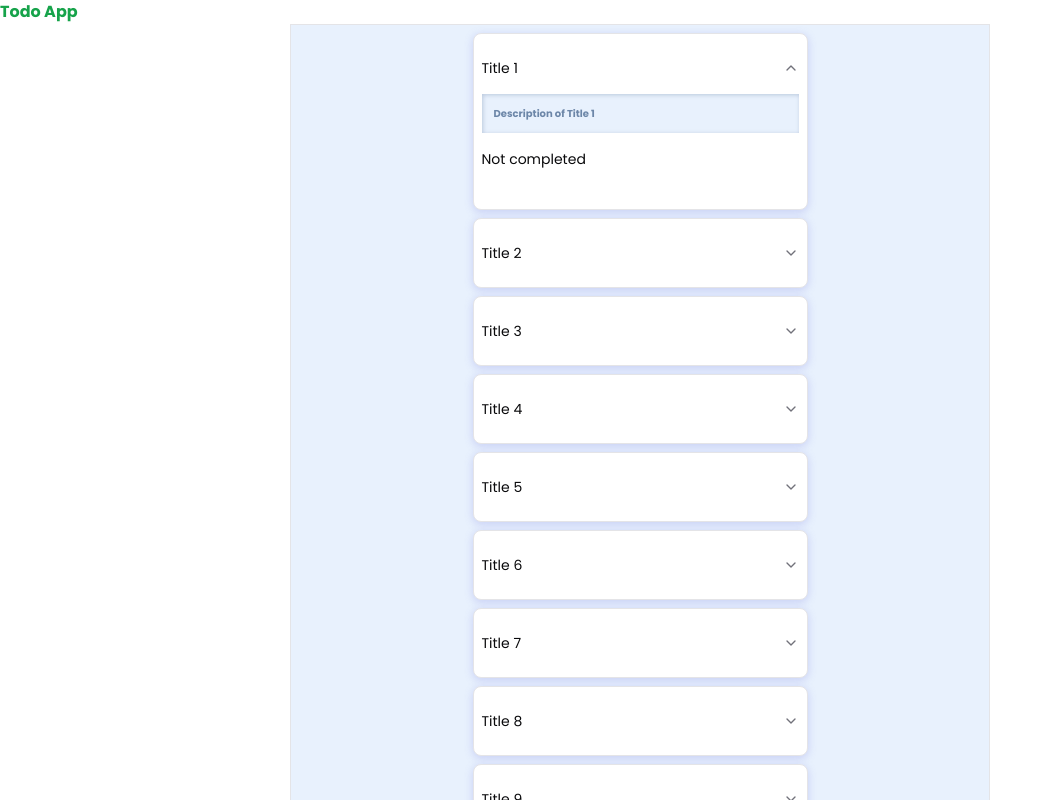
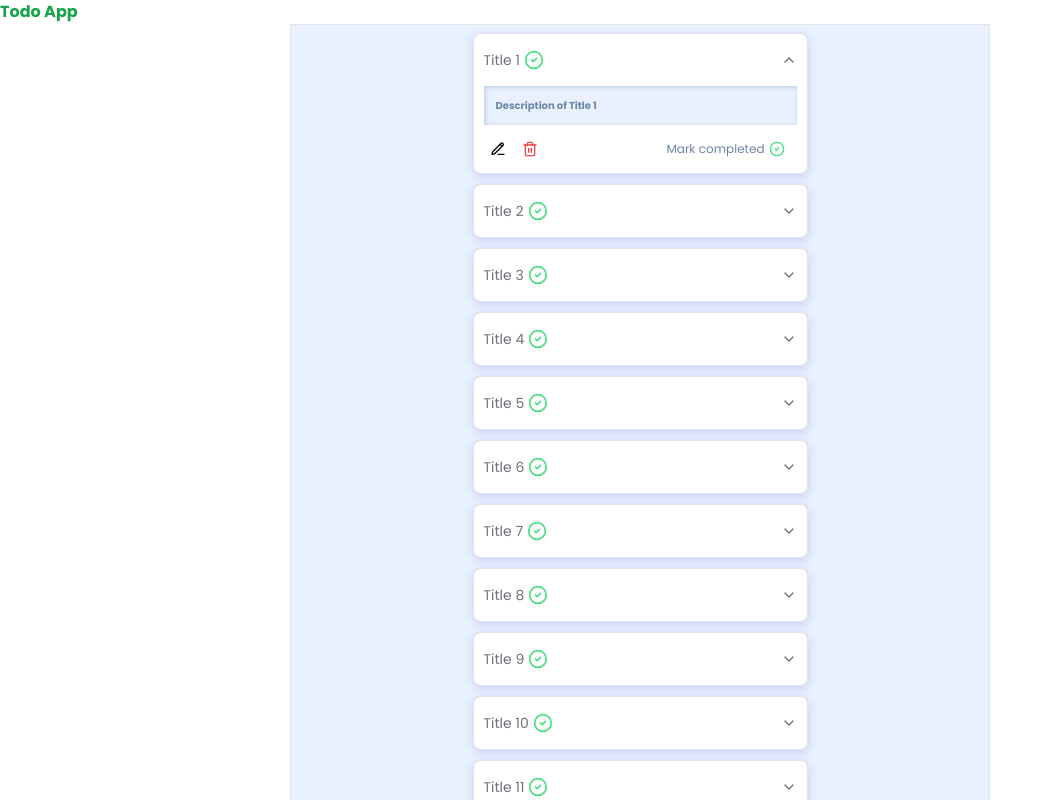
Before and after one commit to temoabb/sqlite-react, a React (Vite) app in the folder frontend/: page /tasks in a window 1280 px wide. Both pictures are taken after a click on the button "Title 1". Shown: the top 800 px of the page, without its empty margins (0-1053 px from the left). Built offline with nearby package versions, Linux system fonts and the light colour scheme.

Commit message:
Add Button from shadcn and create card actions toolbar component

```diff
--- a/frontend/package.json
+++ b/frontend/package.json
@@ -12,6 +12,7 @@
   "dependencies": {
     "@fontsource/poppins": "^5.1.1",
     "@radix-ui/react-accordion": "^1.2.2",
+    "@radix-ui/react-slot": "^1.1.1",
     "class-variance-authority": "^0.7.1",
     "clsx": "^2.1.1",
     "lucide-react": "^0.469.0",
--- a/frontend/src/App.tsx
+++ b/frontend/src/App.tsx
@@ -6,7 +6,7 @@ function App() {
   return (
     <>
       <h1 className="text-green-600 font-bold">Todo App</h1>
-      <div className="bg-[#E8F1FD] flex flex-col items-center py-2 gap-y-2 border max-w-[700px] mx-auto px-10">
+      <div className="bg-[#E8F1FD] flex flex-col items-center py-2 gap-y-2.5 border max-w-[700px] mx-auto px-10">
         <TasksList completed tasks={TASKS} />
       </div>
     </>
--- /dev/null
+++ b/frontend/src/components/ui/button.tsx
@@ -0,0 +1,57 @@
+import * as React from "react"
+import { Slot } from "@radix-ui/react-slot"
+import { cva, type VariantProps } from "class-variance-authority"
+
+import { cn } from "@/lib/utils"
+
+const buttonVariants = cva(
+  "inline-flex items-center justify-center gap-2 whitespace-nowrap rounded-md text-sm font-medium transition-colors focus-visible:outline-none focus-visible:ring-1 focus-visible:ring-ring disabled:pointer-events-none disabled:opacity-50 [&_svg]:pointer-events-none [&_svg]:size-4 [&_svg]:shrink-0",
+  {
+    variants: {
+      variant: {
+        default:
+          "bg-primary text-primary-foreground shadow hover:bg-primary/90",
+        destructive:
+          "bg-destructive text-destructive-foreground shadow-sm hover:bg-destructive/90",
+        outline:
+          "border border-input bg-background shadow-sm hover:bg-accent hover:text-accent-foreground",
+        secondary:
+          "bg-secondary text-secondary-foreground shadow-sm hover:bg-secondary/80",
+        ghost: "hover:bg-accent hover:text-accent-foreground",
+        link: "text-primary underline-offset-4 hover:underline",
+      },
+      size: {
+        default: "h-9 px-4 py-2",
+        sm: "h-8 rounded-md px-3 text-xs",
+        lg: "h-10 rounded-md px-8",
+        icon: "h-9 w-9",
+      },
+    },
+    defaultVariants: {
+      variant: "default",
+      size: "default",
+    },
+  }
+)
+
+export interface ButtonProps
+  extends React.ButtonHTMLAttributes<HTMLButtonElement>,
+    VariantProps<typeof buttonVariants> {
+  asChild?: boolean
+}
+
+const Button = React.forwardRef<HTMLButtonElement, ButtonProps>(
+  ({ className, variant, size, asChild = false, ...props }, ref) => {
+    const Comp = asChild ? Slot : "button"
+    return (
+      <Comp
+        className={cn(buttonVariants({ variant, size, className }))}
+        ref={ref}
+        {...props}
+      />
+    )
+  }
+)
+Button.displayName = "Button"
+
+export { Button, buttonVariants }
--- /dev/null
+++ b/frontend/src/features/tasks/TaskActionsToolbar.tsx
@@ -0,0 +1,63 @@
+import { Button } from "@/components/ui/button";
+import { CircleCheck, PencilLine, Trash2 } from "lucide-react";
+
+interface TaskActionsToolbarProps {
+  isCompleted: boolean;
+  taskId: number;
+}
+
+const TaskActionsToolbar: React.FC<TaskActionsToolbarProps> = ({
+  isCompleted,
+  taskId,
+}) => {
+  const handleEditTask = () => {
+    if (isCompleted) return;
+    console.log(taskId);
+  };
+
+  const handleDeleteTask = () => {
+    console.log(taskId);
+  };
+
+  const handleMarkAsChecked = () => {};
+
+  return (
+    <div className="w-full flex items-center justify-between">
+      <div className="flex items-center gap-x-1">
+        {!isCompleted ? (
+          <Button className="px-1.5" size="sm" variant="ghost">
+            <PencilLine
+              className="cursor-pointer"
+              size={20}
+              onClick={handleEditTask}
+            />
+          </Button>
+        ) : null}
+
+        <Button className="px-1.5" size="sm" variant="ghost">
+          <Trash2
+            className="cursor-pointer text-red-500"
+            size={20}
+            onClick={handleDeleteTask}
+          />
+        </Button>
+      </div>
+
+      <Button
+        onClick={handleMarkAsChecked}
+        size="sm"
+        variant="ghost"
+        className="flex items-center gap-x-1"
+      >
+        <span className="text-[#6C86A8]">
+          {isCompleted ? "Completed" : "Mark completed"}
+        </span>
+        <span className="text-green-400">
+          <CircleCheck size={20} />
+        </span>
+      </Button>
+    </div>
+  );
+};
+
+export default TaskActionsToolbar;
--- a/frontend/src/features/tasks/TaskCard.tsx
+++ b/frontend/src/features/tasks/TaskCard.tsx
@@ -1,3 +1,7 @@
+import { useState } from "react";
+
+import { CircleCheck } from "lucide-react";
+
 import {
   Accordion,
   AccordionContent,
@@ -5,7 +9,11 @@ import {
   AccordionTrigger,
 } from "@/components/ui/accordion";
 
+import TaskActionsToolbar from "./TaskActionsToolbar";
+
 import { TaskEntity } from "./Tasks.config";
+
+// import { cn } from "@/lib/utils";
 
 const TaskCard: React.FC<TaskEntity> = ({
   id,
@@ -13,25 +21,60 @@ const TaskCard: React.FC<TaskEntity> = ({
   description,
   isCompleted,
 }) => {
+  const [_, setIsCollapsed] = useState(false);
+
+  const handleToggleValue = () => {
+    setIsCollapsed((value) => !value);
+  };
+
   return (
     <Accordion
-      className="border shadow-cardShadow p-2 rounded-lg w-full max-w-[335px] bg-white"
+      onValueChange={handleToggleValue}
+      collapsible
       type="single"
-      collapsible
+      className="border shadow-cardShadow px-2.5 rounded-lg w-full max-w-[335px] bg-white"
     >
       <AccordionItem className="border-none" value={`item-${id}`}>
         <AccordionTrigger className="border-none hover:no-underline">
-          {title}
+          <div className="flex items-center gap-x-1">
+            <span className="text-muted-foreground font-[500] text-sm text-[#30507D]">
+              {title}
+            </span>
+
+            {!isCompleted ? (
+              <span className="text-green-400">
+                <CircleCheck size={20} />
+              </span>
+            ) : null}
+          </div>
         </AccordionTrigger>
 
-        <AccordionContent className="border-none">
+        {/* <div
+          className="mb-2"
+          style={{
+            // transition: "opacity 0.2s ease-out",
+            opacity: isCollapsed ? 0 : 1,
+            height: isCollapsed ? 0 : "auto",
+            overflow: "hidden",
+          }}
+        >
+          <TaskActionsToolbar isCompleted={Boolean(isCompleted)} taskId={id} />
+        </div> */}
+
+        <AccordionContent className="border-none pb-2">
           <input
             disabled
             readOnly
             className="w-full p-3 rounded-none shadow-insetInputShadow font-[600] bg-[#E8F1FD] text-[#6C86A8] text-[10px] leading-[15px]"
             value={description}
           />
-          <p className="my-4">{isCompleted ? "Completed" : "Not completed"}</p>
+
+          <div className="mt-2">
+            <TaskActionsToolbar
+              isCompleted={Boolean(isCompleted)}
+              taskId={id}
+            />
+          </div>
         </AccordionContent>
       </AccordionItem>
     </Accordion>
```
Also changed, not shown: 1 other file (tests, documents, lock files or other folders).
